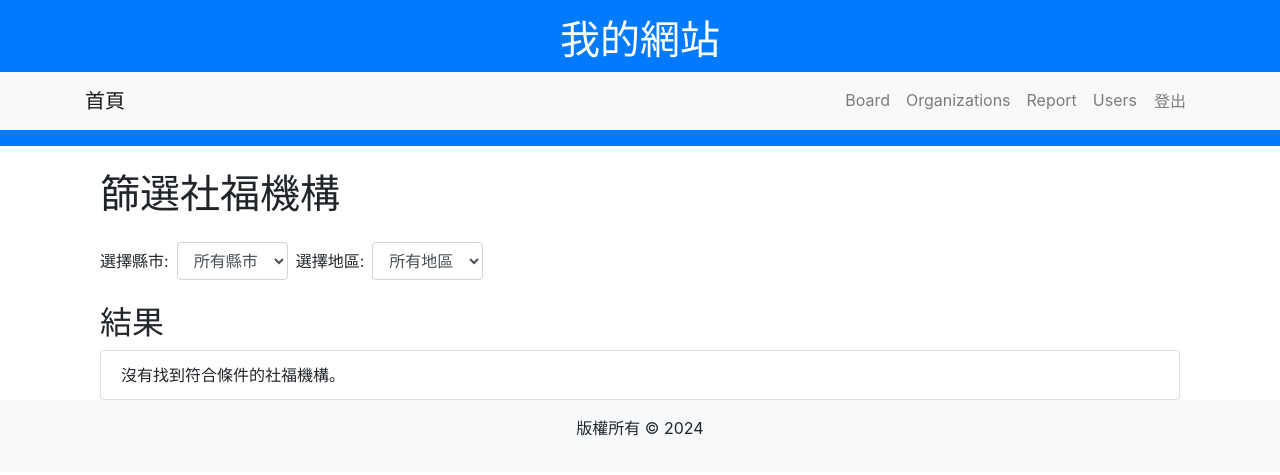
After one commit to TaiwanCodingShrimp/ECO, a Django app: page /home/organizations/ in a window 1280 px wide. The commit adds this page. Shown: the top 475 px of the page. Run offline with Django 5.2, Linux system fonts and the light colour scheme; the visitor is signed in with stand-in values (Sample User, id 1); data that the repository does not hold is empty; some libraries are stand-ins or nearby versions.

Commit message:
briefly add organizations frontend

```diff
--- a/src/Frontend/templates/base.html
+++ b/src/Frontend/templates/base.html
@@ -30,7 +30,7 @@
                                 <a class="nav-link" href="{% url 'board' %}">Board</a>
                             </li>
                             <li class="nav-item">
-                                <a class="nav-link" href="{% url 'organization' %}">Organization</a>
+                                <a class="nav-link" href="{% url 'organizations' %}">Organizations</a>
                             </li>
                             <li class="nav-item">
                                 <a class="nav-link" href="{% url 'report' %}">Report</a>
--- /dev/null
+++ b/src/Frontend/templates/organizations.html
@@ -0,0 +1,43 @@
+{% extends 'base.html' %}
+
+{% block title %}篩選社福機構{% endblock %}
+
+{% block content %}
+<div class="container">
+    <h1 class="mt-4">篩選社福機構</h1>
+    <form method="GET" class="form-inline my-4">
+        <div class="form-group mr-2">
+            <label for="county" class="mr-2">選擇縣市:</label>
+            <select id="county" name="county" class="form-control" onchange="this.form.submit()">
+                <option value="">所有縣市</option>
+                {% for c in counties %}
+                    <option value="{{ c }}" {% if c == selected_county %}selected{% endif %}>{{ c }}</option>
+                {% endfor %}
+            </select>
+        </div>
+        <div class="form-group mr-2">
+            <label for="district" class="mr-2">選擇地區:</label>
+            <select id="district" name="district" class="form-control" onchange="this.form.submit()">
+                <option value="">所有地區</option>
+                {% for d in districts %}
+                    <option value="{{ d }}" {% if d == selected_district %}selected{% endif %}>{{ d }}</option>
+                {% endfor %}
+            </select>
+        </div>
+    </form>
+
+    <h2>結果</h2>
+    <ul class="list-group">
+        {% for org in organizations %}
+            <li class="list-group-item">
+                <strong>{{ org.name }}</strong><br>
+                地址: {{ org.address }}<br>
+                電話: {{ org.phone }}
+            </li>
+        {% endfor %}
+        {% if organizations|length == 0 %}
+            <li class="list-group-item">沒有找到符合條件的社福機構。</li>
+        {% endif %}
+    </ul>
+</div>
+{% endblock %}
--- a/src/Frontend/urls.py
+++ b/src/Frontend/urls.py
@@ -8,7 +8,7 @@ from .views import (
     index_view,
     login_view,
     logout_view,
-    organization_view,
+    organizations_view,
     report_view,
     signup_view,
     users_view,
@@ -23,7 +23,7 @@ urlpatterns = [
     path("home/board/", board_view, name="board"),
     path("home/board/createboard/", create_board_view, name="createboard"),
     path("home/board/<int:board_id>/", board_detail_view, name="board_detail"),
-    path("home/organization/", organization_view, name="organization"),
+    path("home/organizations/", organizations_view, name="organizations"),
     path("home/report/", report_view, name="report"),
     path("home/users/", users_view, name="users"),
 ]
--- a/src/Frontend/views.py
+++ b/src/Frontend/views.py
@@ -4,6 +4,7 @@ from django.shortcuts import get_object_or_404, redirect, render
 
 from Board.forms import BoardForm
 from Board.models import Board
+from Organization.models import WelfareOrganization
 from Users.forms import LoginForm, SignUpForm
 
 
@@ -61,8 +62,35 @@ def board_view(request):
 
 
 @login_required
-def organization_view(request):
-    return render(request, "organization.html")
+def organizations_view(request):
+    county = request.GET.get("county")
+    district = request.GET.get("district")
+
+    if county and district:
+        organizations = WelfareOrganization.objects.filter(
+            county=county, district=district
+        )
+    elif county:
+        organizations = WelfareOrganization.objects.filter(county=county)
+    else:
+        organizations = WelfareOrganization.objects.all()
+
+    counties = WelfareOrganization.objects.values_list("county", flat=True).distinct()
+    districts = WelfareOrganization.objects.values_list(
+        "district", flat=True
+    ).distinct()
+
+    return render(
+        request,
+        "organizations.html",
+        {
+            "organizations": organizations,
+            "counties": counties,
+            "districts": districts,
+            "selected_county": county,
+            "selected_district": district,
+        },
+    )
 
 
 @login_required
```
Also changed, not shown: src/Frontend/templates/organization.html (deleted, +0 -9 lines), .pre-commit-config.yaml.
